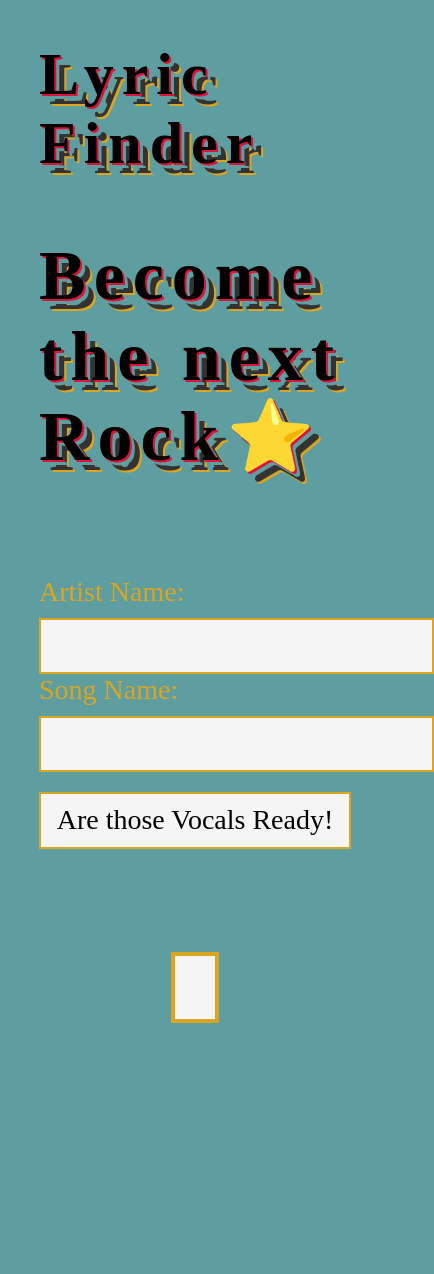
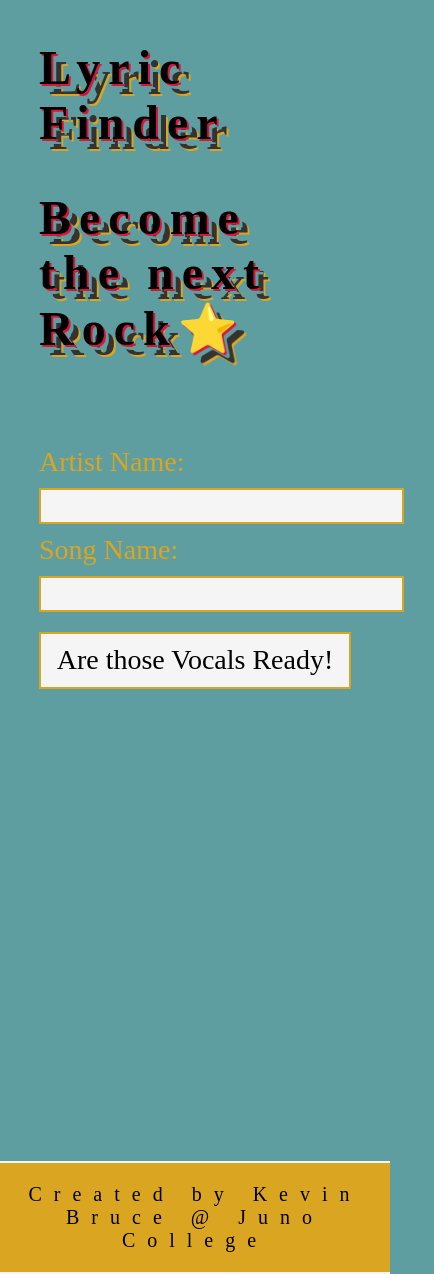
Before and after one commit to Kbruce12/project3-main, a React (Create React App) app: page / in a window 390 px wide. Shown: the whole page, 434 px wide, since content can reach past the window. Before the commit the page ends 1023 px from the top, so only its background shows below. Built offline with nearby package versions, Linux system fonts and the light colour scheme.

Commit message:
added repsonsiveness

```diff
--- a/src/App.js
+++ b/src/App.js
@@ -4,6 +4,8 @@ import Header from './Header';
 import Form from './Form';
 import Displaylyrics from './Displaylyrics';
 import DisplayArtist from './DisplayArtist';
+import Footer from './Footer';
+
 
 
 
@@ -11,6 +13,8 @@ function App() {
   const [lyrics, setLyrics] = useState('');
   const [artistInput, setArtistInput] = useState('');
   const [songInput, setSongInput] = useState('');
+  const [formError, setFormError] = useState('');
+
 
 
   const newUrl = `https://api.lyrics.ovh/v1/${artistInput}/${songInput}`;
@@ -26,19 +30,23 @@ function App() {
       const apiData =  response;
 
       setLyrics(apiData.data.lyrics)
+      setFormError(false);
     } catch (error) {
-      // setFormError(true);
+      setFormError(true);
     }
    }
 
    const handleSubmit = (e) => {
     e.preventDefault();
     getLyrics();
+    setSongInput('');
+    setArtistInput('');
    }
 
   const handleArtistChange = (e) => {
     setArtistInput(e.target.value);
   }
+
   const handleSongChange = (e) => {
     setSongInput(e.target.value);
   }
@@ -48,15 +56,18 @@ function App() {
 
 
 
+
   return (
     <div>
       <Header />
+      <main>
         <Form
           handleSubmit={handleSubmit}
           handleArtistChange={handleArtistChange}
           handleSongChange={handleSongChange}
           artistInput={artistInput}
           songInput={songInput}
+          formError={formError}
         />
         <DisplayArtist
           artist={artistInput}
@@ -64,6 +75,8 @@ function App() {
         <Displaylyrics
           lyrics={lyrics}
         />
+      </main>
+      <Footer />
     </div>
   );
 }
--- a/src/DisplayArtist.js
+++ b/src/DisplayArtist.js
@@ -1,4 +1,4 @@
-function DisplayArtist(props) {
+function DisplayArtist (props) {
     return (
         <div className="display-artist">
             <h3 className="artist">{props.artistInput}</h3>
--- a/src/Displaylyrics.js
+++ b/src/Displaylyrics.js
@@ -1,11 +1,13 @@
 function Displaylyrics (props) {
     return (
+        props.lyrics ? (
         <section className="wrapper lyrics">
             <div className="lyric-sheet">
-                <h3>{props.setArtistInput}</h3>
+                <h3>{props.artistInput}</h3>
                 <p>{props.lyrics}</p>
             </div>
         </section>
+        ) : null
     )
 }
 
--- /dev/null
+++ b/src/Footer.js
@@ -0,0 +1,9 @@
+function Footer () {
+    return (
+        <footer>
+            <p>Created by Kevin Bruce @ Juno College</p>
+        </footer>
+    )
+}
+
+export default Footer;
--- a/src/Form.js
+++ b/src/Form.js
@@ -1,4 +1,5 @@
 function Form (props) {
+
     return (
         <section className='wrapper'>
             <form>
@@ -7,6 +8,10 @@ function Form (props) {
                 <label htmlFor="song">Song Name:</label>
                 <input type='text' id="song" onChange={props.handleSongChange} value={props.songInput}/>
                 <button onClick={props.handleSubmit}>Are those Vocals Ready!</button>
+                {props.formError ? <div className="error">
+                                        <p>Opps we couldn't find those lyrics!!</p>
+                                        <p>Try someone less obscure hipster</p>
+                                    </div> : null}
             </form>
       </section>
     )
--- a/src/index.css
+++ b/src/index.css
@@ -25,6 +25,10 @@ html { box-sizing: border-box;}
 html {
   font-size: 125%;
 }
+main {
+  min-height: 80vh;
+}
+
 .wrapper {
   max-width: 1600px;
   width: 80%;
@@ -106,3 +110,66 @@ img {
   line-height: 3rem;
   align-items: center;
 }
+.error {
+  border: goldenrod 2px solid;
+  padding: 20px;
+  background-color: whitesmoke;
+  text-align: center;
+  letter-spacing: 1rem;
+  display: flex;
+  flex-wrap: wrap;
+  justify-content: center;
+  align-items: center;
+  margin: 80px 0;
+}
+footer {
+  display: flex;
+  justify-content: center;
+  align-items: center;
+  background-color: goldenrod;
+  margin-top: 50px;
+  width: 100%;
+  border-top: 2px solid whitesmoke;
+  border-bottom: 2px solid whitesmoke;
+}
+footer p {
+  font-family: 'Monoton', cursive;
+  color: black;
+}
+
+@media (max-width: 1440px) {
+  /* label {
+    font-size: ;
+  } */
+}
+@media (max-width: 800px) {
+    h1 {
+      font-size: 2.4rem;
+    }
+    .title h2 {
+      font-size: 2.8rem;
+    }
+}
+@media (max-width: 500px) {
+  h1 {
+    font-size: 2.4rem;
+  }
+  .title h2 {
+    font-size: 2.4rem;
+  }
+  input {
+    padding: 0;
+  }
+  .lyric-sheet {
+    max-width: none;
+  }
+  label {
+    margin-top: 10px;
+  }
+  footer {
+    flex-wrap: wrap;
+    text-align: center;
+    letter-spacing: 0.6rem;
+    padding: 0;
+  }
+}
```
Lines whose indentation alone changed are shown as unchanged.
